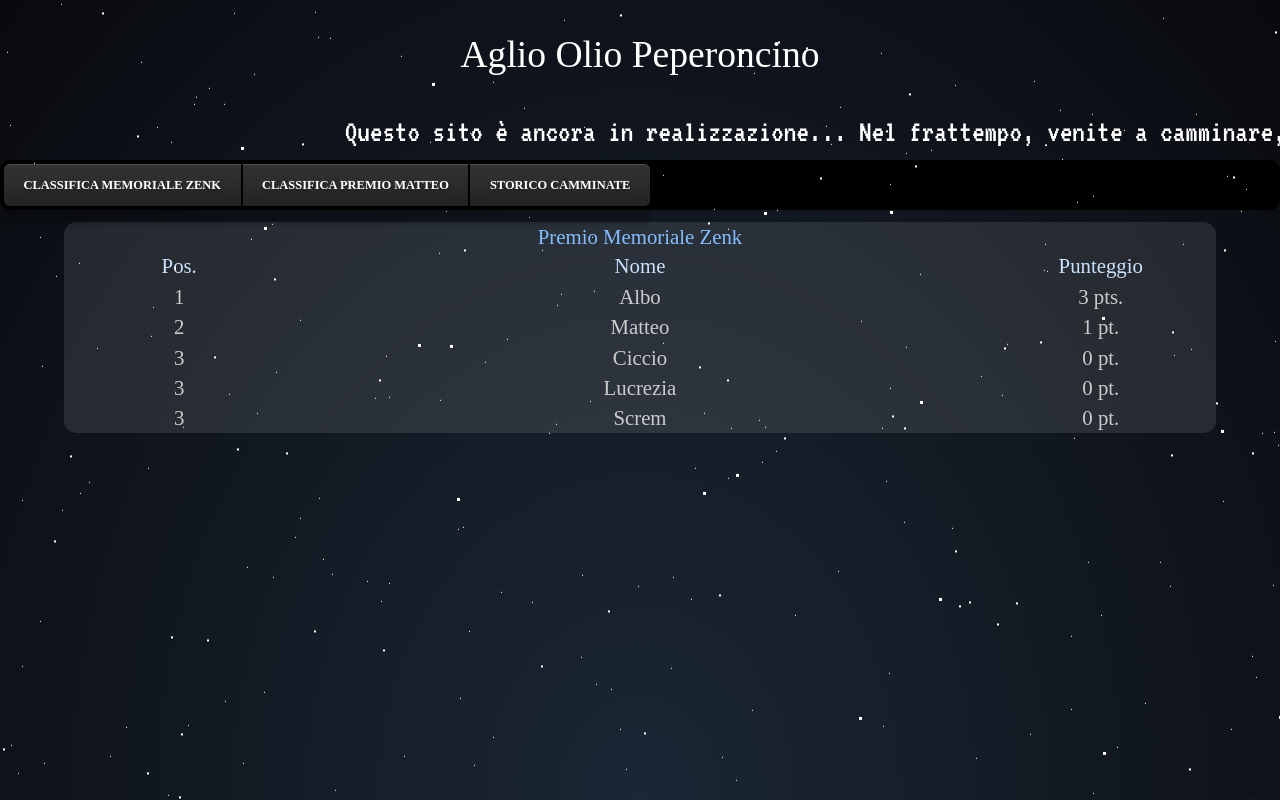
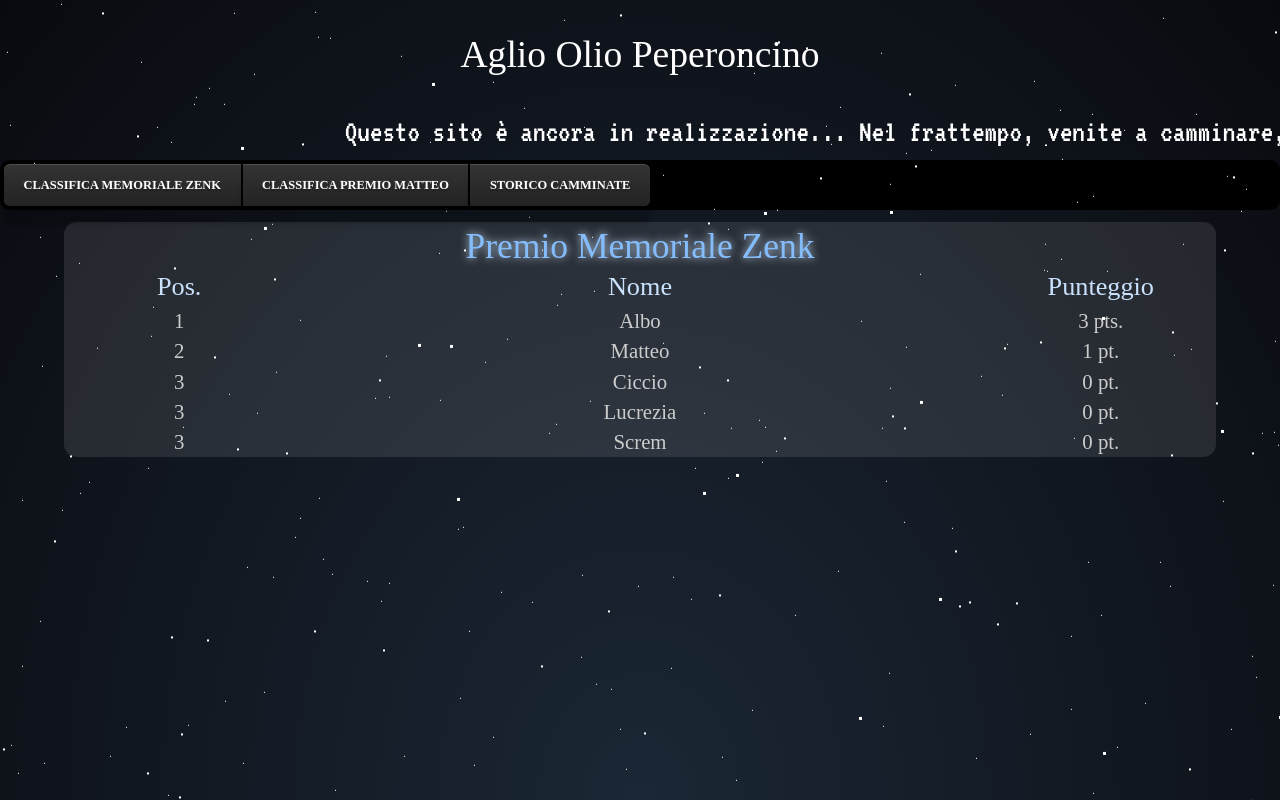
Before and after one commit to Scremmix/AOP, a React (Create React App) app: page / in a window 1280 px wide. Built offline with nearby package versions, Linux system fonts and the light colour scheme; a web font is replaced by a local one.

Commit message:
Page test for page 1

```diff
--- a/src/elements/pageviewer/pages/Page1.css
+++ b/src/elements/pageviewer/pages/Page1.css
@@ -1,5 +1,4 @@
 .tabellaMemorialeZenk{
-    font-size: clamp(0.5rem,calc(1vw + .5rem),2rem);
     width: 90%;
     margin: 1vw 5%;
     border-radius: 1vw;
@@ -12,11 +11,14 @@
 .tabellaMemorialeZenk .subPageTitle{
     padding: 0.15rem 0;
     width: 100%;
+    font-size: clamp(0.8rem,calc(1.9vw + .7rem),2.5rem);
     color: #85bdfc;
+    text-shadow: 0 0 8px #cae2fd;
     text-align: center;
 }
 
 .tabellaMemorialeZenk .headerRow{
+    font-size: clamp(0.7rem,calc(1.3vw + .6rem),2.2rem);
     padding: 0.2rem 0;
     width: 100%;
     display: flex;
@@ -27,6 +29,7 @@
 }
 
 .tabellaMemorialeZenk .contentRow{
+    font-size: clamp(0.5rem,calc(1vw + .5rem),2rem);
     padding: 0.2rem 0;
     width: 100%;
     display: flex;
```
